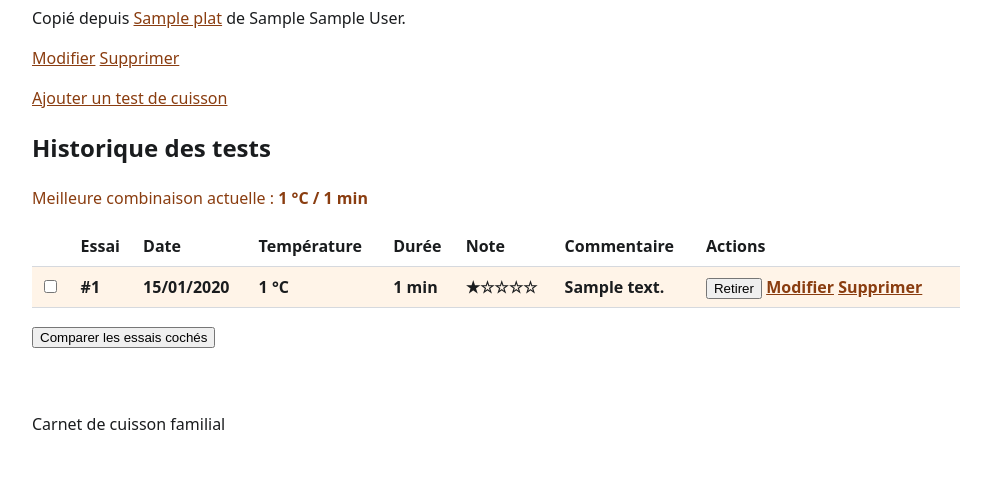
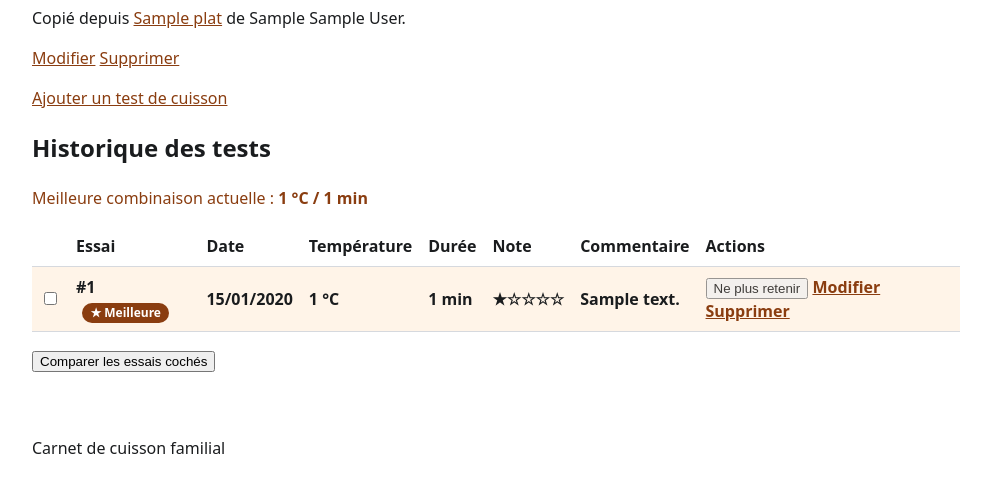
Before and after one commit to UTurtleDev/Cuisson-Airfryer, a Django app: a page that uses plats/templates/plats/partiels/historique.html in a window 1280 px wide. Shown: the part 718-1210 px from the top of the page, without its empty margins (144-1135 px from the left). Before the commit the page ends 1148 px from the top, so only its background shows below. Run offline with Django 5.2, Linux system fonts and the light colour scheme; a user stored in the database is signed in; data comes from the database, SQL or seed files in the repository; tables that the repository leaves empty hold one stand-in row (values such as "Sample post"); grey boxes marked "Sample" are stand-in pictures.

Commit message:
Clarifie l'historique : etiquette, libelles d'action et ordre
Le bouton portait "Meilleure" sur les essais non retenus et "Retirer"
sur l'essai retenu. Lu en diagonale, cela donnait l'impression inverse
de la realite : les essais non retenus semblaient etiquetes meilleurs.

- l'essai retenu porte une etiquette visible "* Meilleure" a cote de son
  numero, et sa ligne remonte en tete du tableau
- les libelles deviennent des actions sans ambiguite : "Choisir comme
  meilleure" et "Ne plus retenir"
- les numeros d'essai ne changent pas : ils disent quand l'essai a ete
  realise, pas son rang dans le tableau
- le tri est stable, les autres essais gardent leur ordre chronologique
- la comparaison trie desormais par numero d'essai explicitement
- 10 tests supplementaires (136 au total)

Co-Authored-By: Claude Opus 5 <noreply@anthropic.com>

```diff
--- a/plats/models.py
+++ b/plats/models.py
@@ -136,6 +136,11 @@ class Plat(models.Model):
         total = len(tests)
         for rang, test in enumerate(tests):
             test.numero = total - rang
+
+        # La meilleure combinaison remonte en tête de liste, mais garde son
+        # numéro : le numéro dit quand l'essai a été fait, pas son rang.
+        # Le tri est stable, les autres essais conservent leur ordre.
+        tests.sort(key=lambda test: test.pk != self.meilleur_test_id)
         return tests
 
     def definir_meilleur_test(self, test):
--- a/plats/templates/plats/partiels/historique.html
+++ b/plats/templates/plats/partiels/historique.html
@@ -44,6 +44,9 @@
                         </td>
                         <th scope="row">
                             <label for="essai-{{ test.pk }}">#{{ test.numero }}</label>
+                            {% if test.est_meilleur %}
+                                <span class="etiquette-meilleur">★ Meilleure</span>
+                            {% endif %}
                         </th>
                         <td>{{ test.date_test|date:"d/m/Y" }}</td>
                         <td>{{ test.temperature_celsius }} °C</td>
@@ -54,10 +57,15 @@
                             <td class="actions">
                                 <button
                                     type="button"
+                                    class="{% if test.est_meilleur %}bouton--retirer{% endif %}"
                                     hx-post="{% url 'plats:definir_meilleur_test' test.pk %}"
                                     hx-target="#historique"
                                     hx-swap="outerHTML">
-                                    {% if test.est_meilleur %}Retirer{% else %}Meilleure{% endif %}
+                                    {% if test.est_meilleur %}
+                                        Ne plus retenir
+                                    {% else %}
+                                        Choisir comme meilleure
+                                    {% endif %}
                                 </button>
                                 <a href="{% url 'plats:modifier_test' test.pk %}">Modifier</a>
                                 <a href="{% url 'plats:supprimer_test' test.pk %}">Supprimer</a>
--- a/plats/views.py
+++ b/plats/views.py
@@ -266,7 +266,8 @@ class ComparerTestsView(LoginRequiredMixin, TemplateView):
         # tests_numerotes conserve la numérotation des essais du plat entier,
         # et écarte au passage tout identifiant étranger au plat.
         selection = [test for test in plat.tests_numerotes() if test.pk in demandes]
-        selection.reverse()
+        # Dans le tableau comparatif, on suit l'ordre des essais : #1, #2, #3.
+        selection.sort(key=lambda test: test.numero)
 
         contexte["plat"] = plat
         contexte["tests"] = selection
--- a/static/css/base.css
+++ b/static/css/base.css
@@ -187,3 +187,20 @@ a {
     color: var(--texte-discret);
     font-size: 0.9rem;
 }
+
+.etiquette-meilleur {
+    display: inline-block;
+    margin-left: 0.4rem;
+    padding: 0.05rem 0.5rem;
+    border-radius: 1rem;
+    background: var(--accent);
+    color: var(--fond);
+    font-size: 0.75rem;
+    font-weight: 600;
+    white-space: nowrap;
+}
+
+.bouton--retirer {
+    font-weight: 400;
+    opacity: 0.75;
+}
```
Also changed, not shown: plats/tests/test_comparaison.py (+18 -0 lines), plats/tests/test_tests_cuisson.py (+38 -0 lines).
